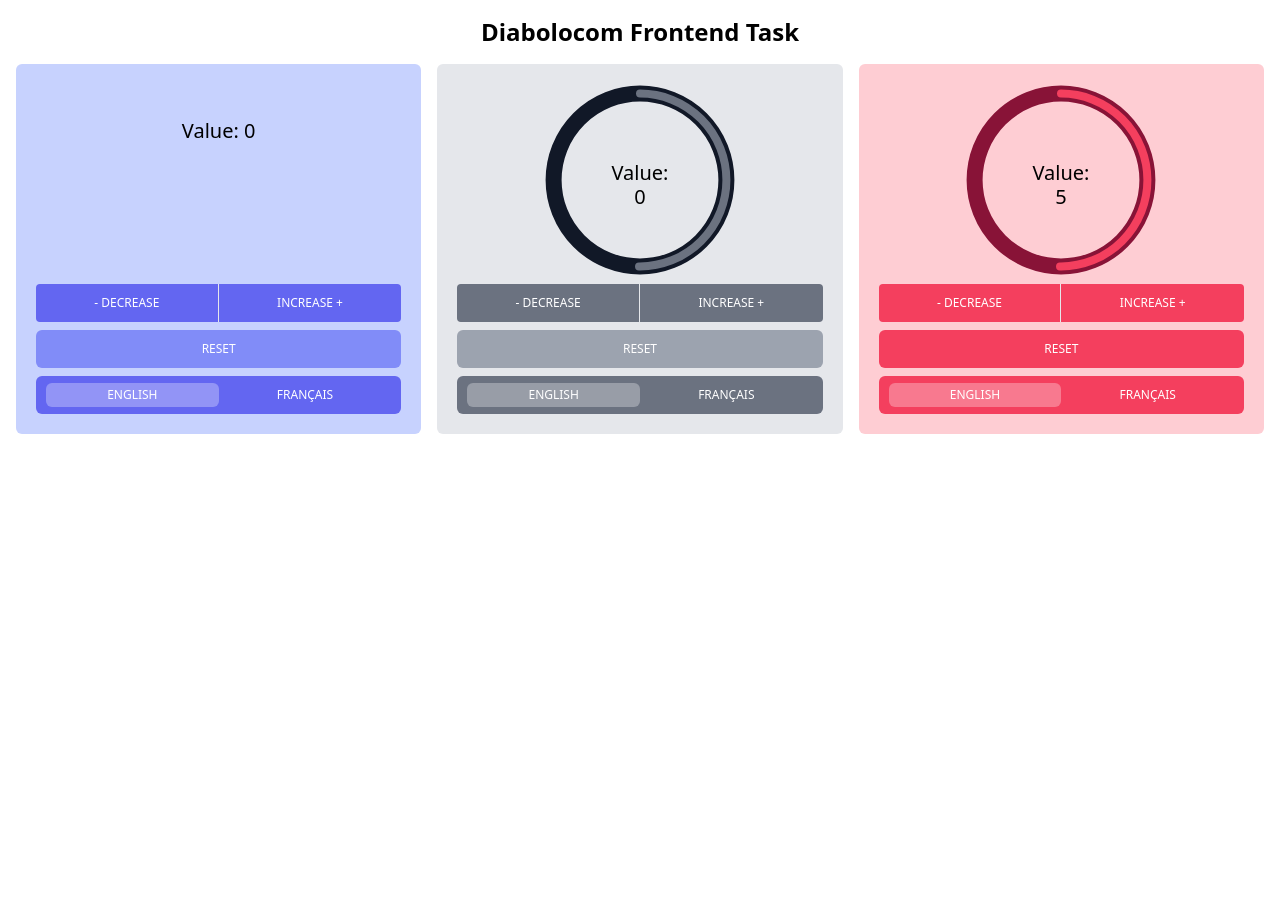
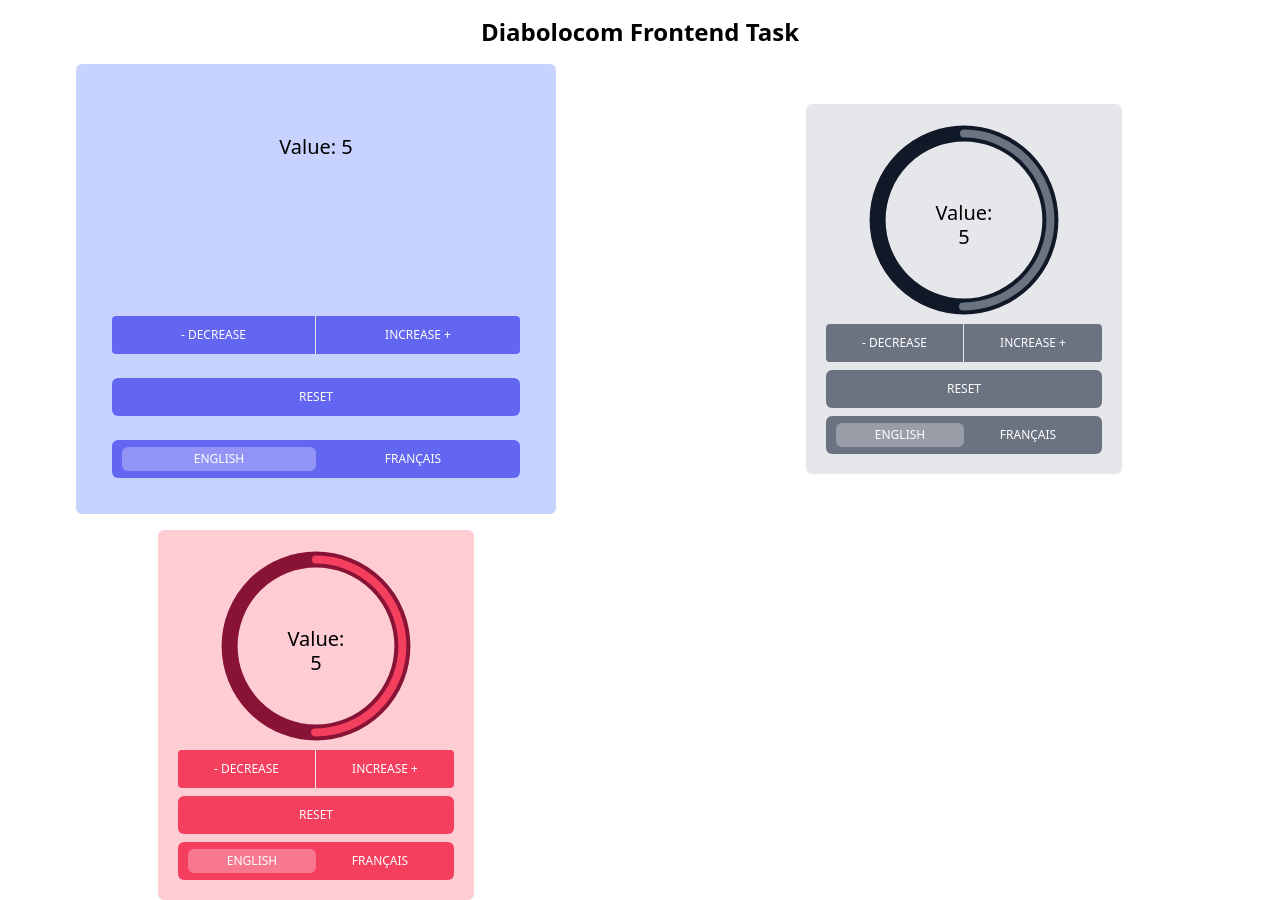
Before and after one commit to doic/diabolocom-frontend-task, a Vue app: page / in a window 1280 px wide. Before the commit the page ends 800 px from the top, so only its background shows below. Built offline with nearby package versions, Linux system fonts and the light colour scheme.

Commit message:
fix tailwind classes

```diff
--- a/index.wc.html
+++ b/index.wc.html
@@ -8,18 +8,29 @@
   <meta name="viewport"
         content="width=device-width, initial-scale=1.0">
   <title>Web Components Integration</title>
+  <link rel="stylesheet"
+        href="/tailwind.css">
+  <script type="module"
+          src="/src/main.wc.ts"></script>
 </head>
 
-<body>
+<body class="w-full h-full p-0 xs:p-4">
   <h1 class="xs:text-xl md:text-2xl text-center m-4 font-bold">Diabolocom Frontend Task</h1>
   <h2 class="xs:text-lg md:text-xl text-center m-4 font-bold">Web Components Version</h2>
-  <div class="flex flex-col xs:flex-row justify-evenly gap-4">
-    <div class="relative flex flex-col w-full xs:w-1/2 max-w-[30rem]">
-      <dbl-buttons />
-      <dbl-display />
-      <dbl-reset />
-      <dbl-locale />
+  <div class="grid h-full md:grid-cols-2 gap-4 place-items-center">
+    <div>
+      <div class="relative flex flex-col min-w-[20rem] w-full max-w-[30rem] bg-primary-200 p-8 gap-4 rounded-md">
+        <dbl-display></dbl-display>
+        <dbl-buttons></dbl-buttons>
+        <dbl-reset></dbl-reset>
+        <dbl-locale></dbl-locale>
+      </div>
     </div>
+    <dbl-counter counterid="1"
+                 min="-100"
+                 max="100"
+                 value="0"
+                 color="secondary"></dbl-counter>
   </div>
 </body>
 
--- a/src/App.vue
+++ b/src/App.vue
@@ -7,17 +7,25 @@
 </script>
 <template>
   <h1 class="xs:text-xl md:text-2xl text-center m-4 font-bold">Diabolocom Frontend Task</h1>
-  <div class="flex flex-col xs:flex-row justify-evenly gap-4 m-4">
-    <div class="relative flex flex-col w-full xs:w-1/2 max-w-[30rem] bg-primary-200 p-4 rounded-md">
+  <div class="grid h-full md:grid-cols-2 gap-4 place-items-center">
+    <div class="relative flex flex-col min-w-[20rem] w-full max-w-[30rem] bg-primary-200 p-8 gap-4 rounded-md">
       <CounterDisplay />
       <CounterButtons />
       <CounterReset />
       <LocaleSwitcher />
     </div>
 
-    <CounterComponent counterId="1" min="-100" max="100" value="0" color="neutral" />
+    <CounterComponent counterid="1"
+                      min="-100"
+                      max="100"
+                      value="0"
+                      color="neutral" />
 
-    <CounterComponent counterId="2" min="0" max="10" value="5" color="secondary" />
+    <CounterComponent counterid="2"
+                      min="0"
+                      max="10"
+                      value="5"
+                      color="secondary" />
 
   </div>
 </template>
```
